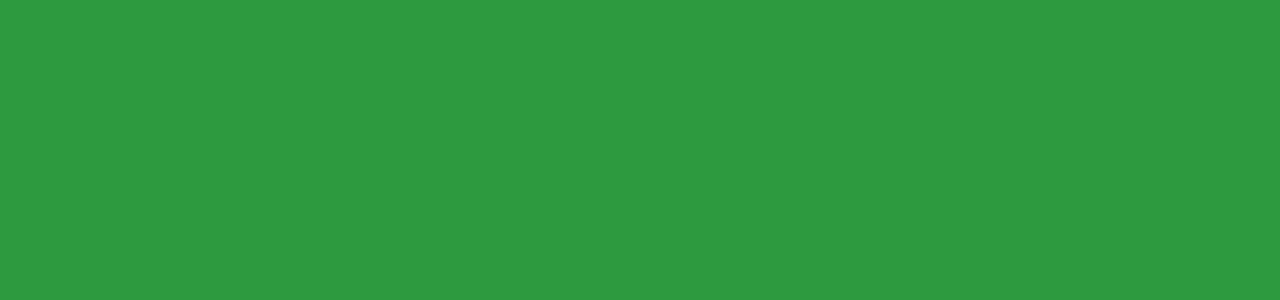
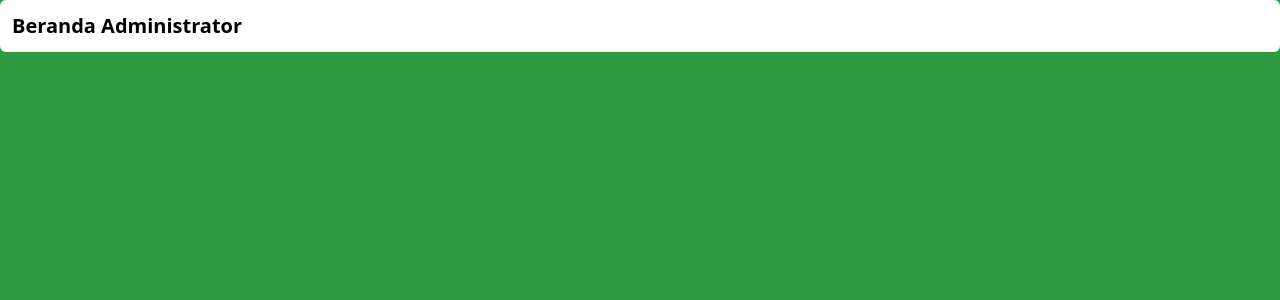
Before and after one commit to andirayka/lesinaja, a React (Create React App) app: page /beranda in a window 1280 px wide. Shown: the top 300 px of the page. Built offline with nearby package versions, Linux system fonts and the light colour scheme.

Commit message:
add title component

```diff
--- a/src/App.js
+++ b/src/App.js
@@ -1,5 +1,5 @@
 import React from "react";
-import { Landing, Login, Register, Account } from "@pages";
+import { Landing, Login, Register, Account, Home } from "@pages";
 import { BrowserRouter as Router, Route } from "react-router-dom";
 
 const App = () => {
@@ -9,6 +9,7 @@ const App = () => {
       <Route path="/masuk" exact component={Login} />
       <Route path="/akun" exact component={Account} />
       <Route path="/daftar" exact component={Register} />
+      <Route path="/beranda" exact component={Home} />
     </Router>
   );
 };
--- /dev/null
+++ b/src/components/atoms/Title.js
@@ -0,0 +1,11 @@
+import React from "react";
+
+const Title = ({ containerClass, textClass, text }) => {
+  return (
+    <div className={`rounded-md p-3 ${containerClass}`}>
+      <p className={`font-semibold ${textClass}`}>{text}</p>
+    </div>
+  );
+};
+
+export default Title;
--- a/src/components/atoms/index.js
+++ b/src/components/atoms/index.js
@@ -1,3 +1,4 @@
 import Button from "./Button";
+import Title from "./Title";
 
-export { Button }
+export { Button, Title };
--- /dev/null
+++ b/src/pages/Home.js
@@ -0,0 +1,16 @@
+import React from "react";
+import { Title } from "@components";
+
+const Home = () => {
+  return (
+    <div>
+      <Title
+        text="Beranda Administrator"
+        containerClass="bg-white"
+        textClass="text-xl"
+      />
+    </div>
+  );
+};
+
+export default Home;
--- a/src/pages/index.js
+++ b/src/pages/index.js
@@ -1,6 +1,7 @@
-import Landing from './Landing';
-import Login from './Login';
-import Account from './Account'
-import Register from './Register';
+import Landing from "./Landing";
+import Login from "./Login";
+import Account from "./Account";
+import Register from "./Register";
+import Home from "./Home";
 
-export { Landing, Login, Account, Register };
+export { Landing, Login, Account, Register, Home };
```
